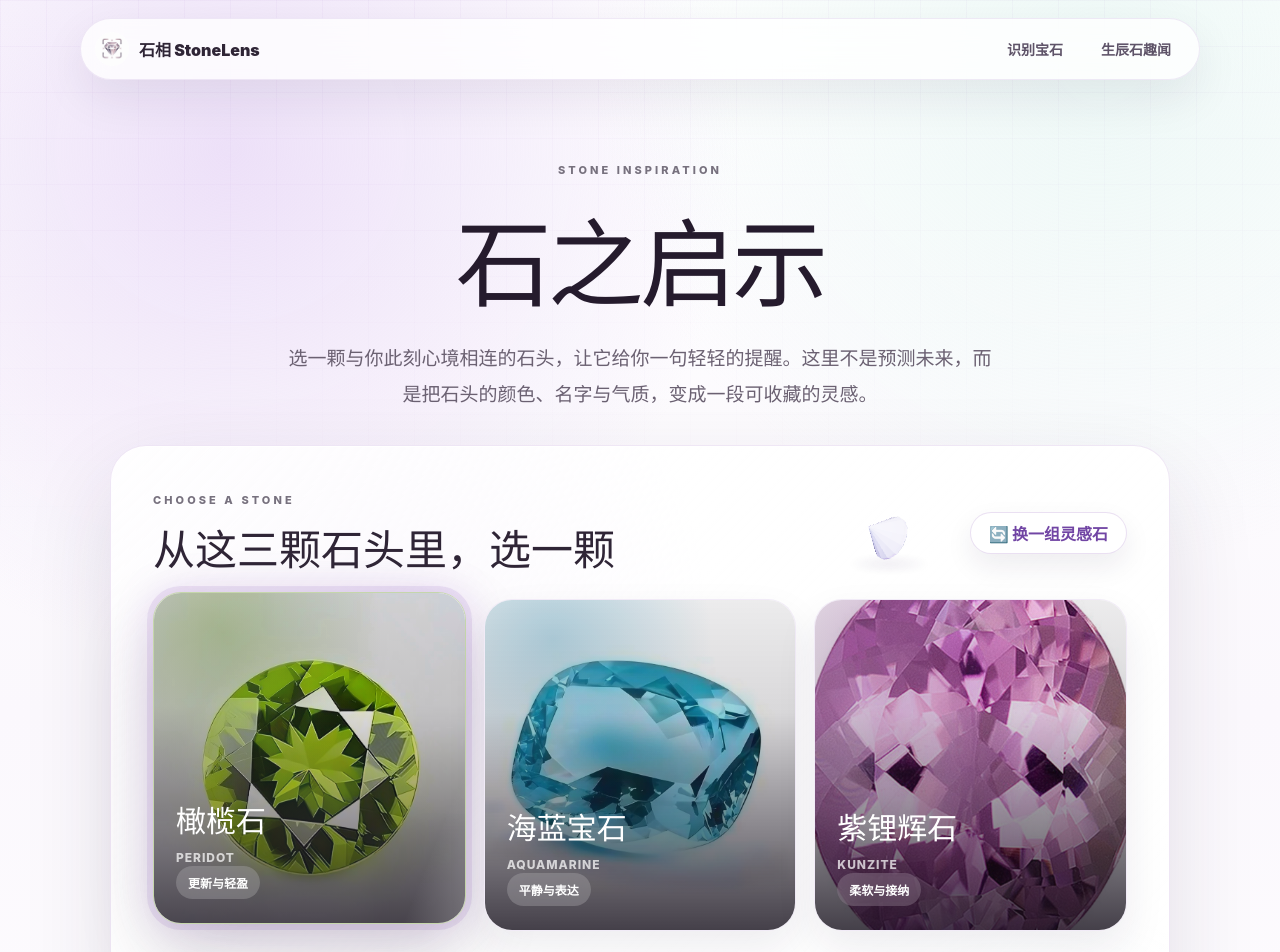
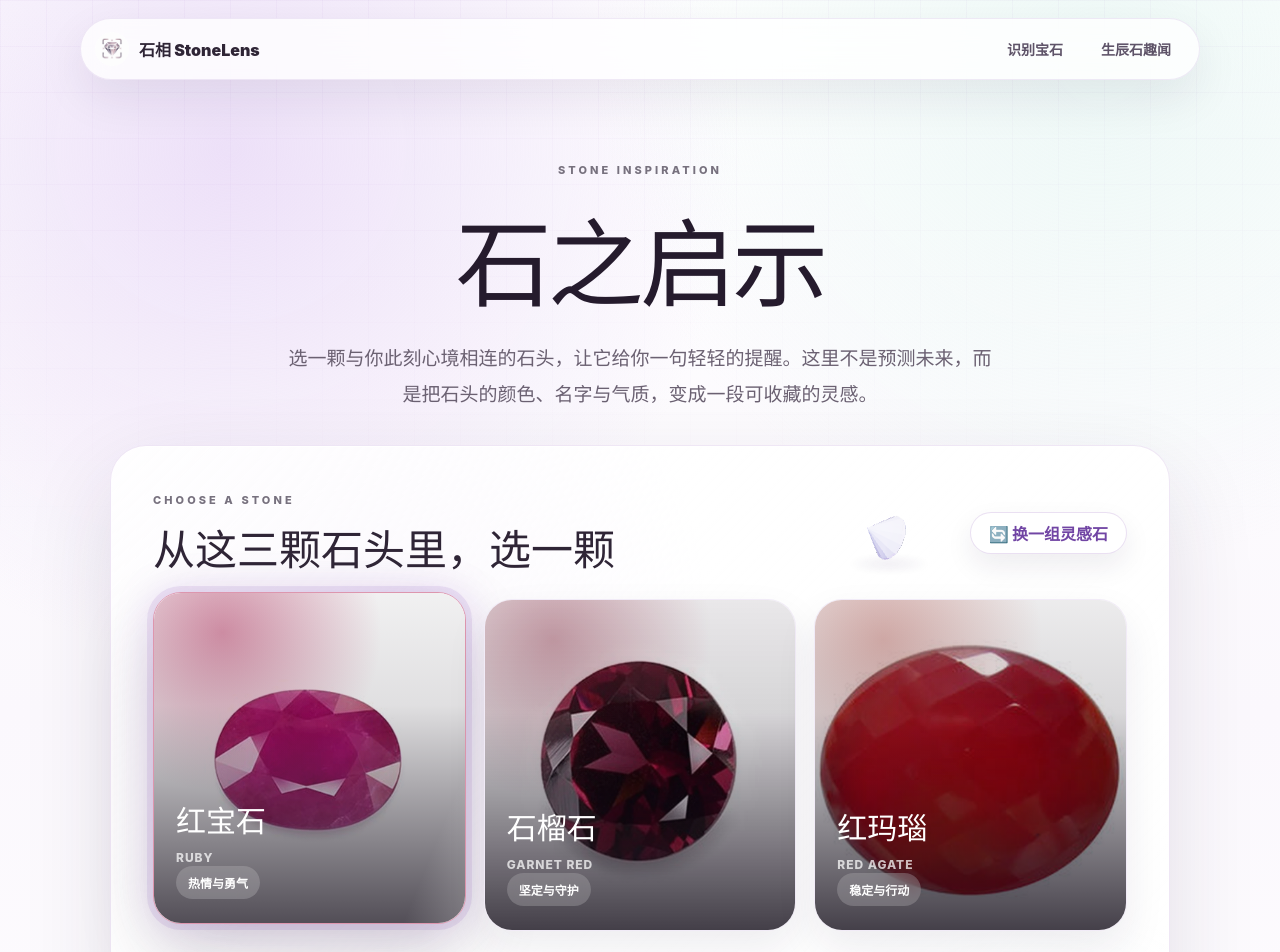
Before and after one commit to fansai-data/stone-lens-deploy, a Next.js app: page /divination in a window 1280 px wide. Shown: the top 952 px of the page. Built offline with nearby package versions, Linux system fonts and the light colour scheme.

Commit message:
Fix stone inspiration lint errors

```diff
--- a/app/divination/page.tsx
+++ b/app/divination/page.tsx
@@ -47,6 +47,8 @@ const ORACLE_POOL: OracleStone[] = [
   { name: "玛瑙", english: "Blue Lace Agate", tone: "节奏与安放", image: "/model/references/gemstone--Blue-Lace-Agate--1.webp", color: "#83a9c9" },
 ];
 
+const INITIAL_ORACLE_STONES = ORACLE_POOL.slice(0, 3);
+
 const ORACLE_QUESTION_EXAMPLES = [
   "我最近有点犹豫，想听一句提醒",
   "我想重新开始一件事，可以给我一点灵感吗",
@@ -67,8 +69,8 @@ function localFallback(stone: OracleStone, question: string): string {
 }
 
 export default function DivinationPage() {
-  const [stones, setStones] = useState<OracleStone[]>([]);
-  const [selected, setSelected] = useState<OracleStone | null>(null);
+  const [stones, setStones] = useState<OracleStone[]>(INITIAL_ORACLE_STONES);
+  const [selected, setSelected] = useState<OracleStone | null>(INITIAL_ORACLE_STONES[0] ?? null);
   const [question, setQuestion] = useState("");
   const [answer, setAnswer] = useState("");
   const [shownAnswer, setShownAnswer] = useState("");
@@ -77,15 +79,9 @@ export default function DivinationPage() {
   const [isShuffling, setIsShuffling] = useState(false);
 
   useEffect(() => {
-    const initial = pickThree();
-    setStones(initial);
-    setSelected(initial[0] ?? null);
-  }, []);
-
-  useEffect(() => {
     if (!answer) {
-      setShownAnswer("");
-      return;
+      const clearTimer = window.setTimeout(() => setShownAnswer(""), 0);
+      return () => window.clearTimeout(clearTimer);
     }
     let index = 0;
     const timer = window.setInterval(() => {
```
